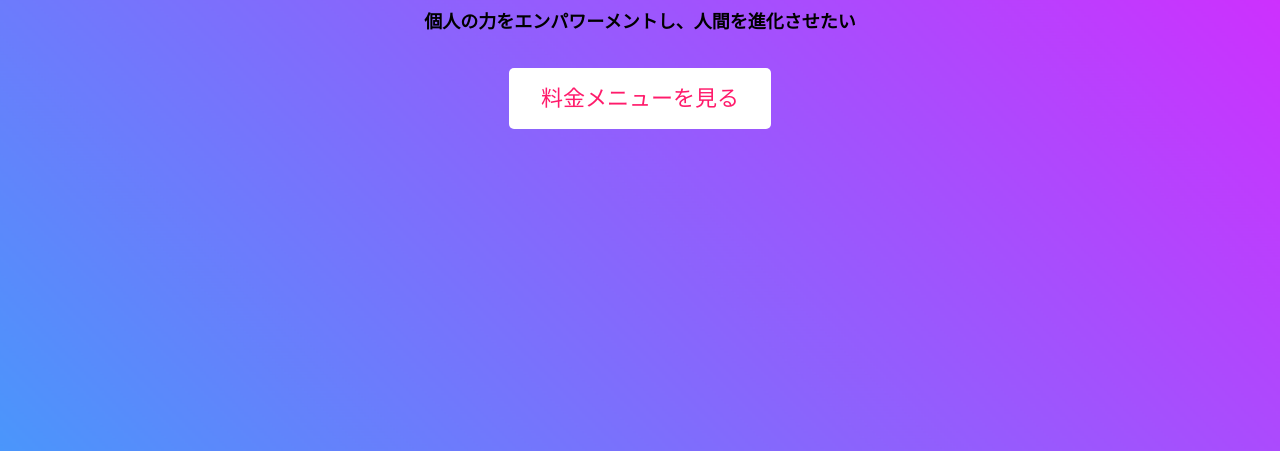
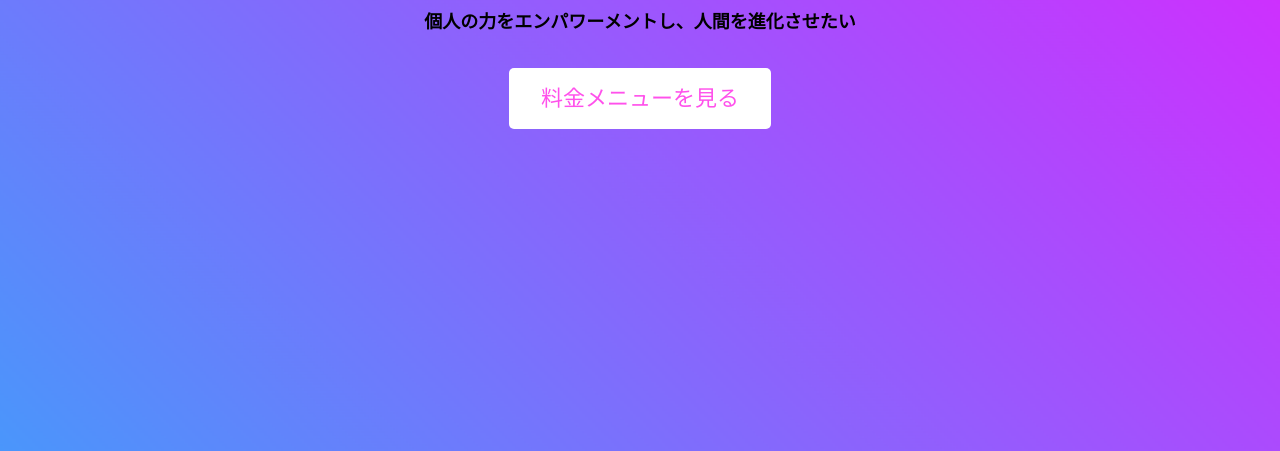
Before and after one commit to neotopia-inc/test_ads, a plain HTML site: page index.html in a window 1280 px wide. Shown: the part 349-800 px from the top of the page. Drawn offline with Linux system fonts and the light colour scheme; some packages are replaced by stand-ins of ours.

Commit message:
Apr 6 19:07

```diff
--- a/stylesheet.css
+++ b/stylesheet.css
@@ -92,7 +92,7 @@ img {
 .button {
     font-size: 1.375rem;
     background: #fff;
-    color: #FF1B6B;
+    color: #ff51eb;
     border-radius: 5px;
     padding: 18px 32px;
 }
```
